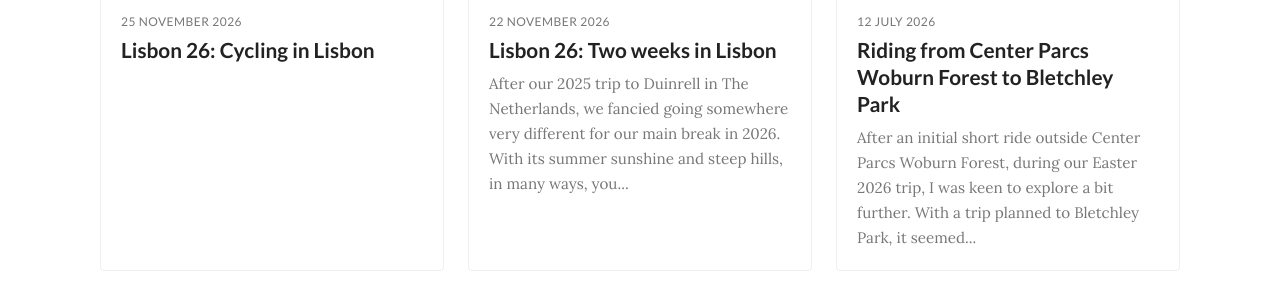
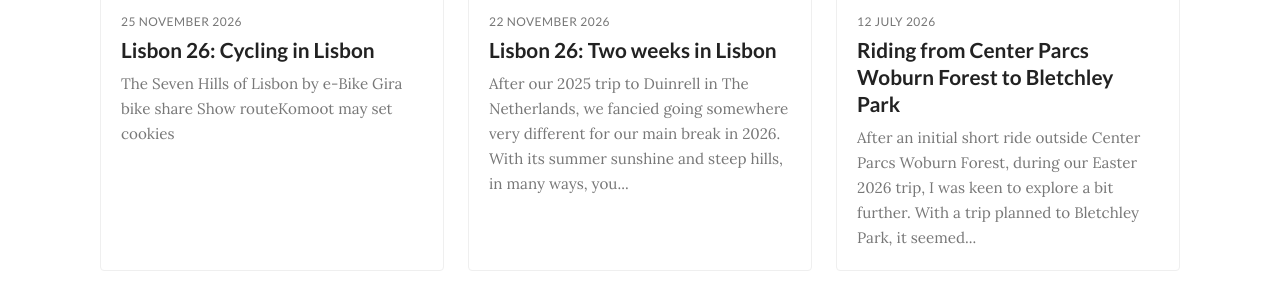
Before and after one commit to domcycling/domcycling.com, a Jekyll site: the page built from index.html, in a window 1280 px wide, cut to the strip 419-711 px from the top of the page. Built offline with Jekyll 4.4.1, drawn with Linux system fonts in a browser that asks for light colours; the list of posts is cut into pages by our own code.

Commit message:
Lisbon 26: Cycling in Lisbon (interactive Komoot embed)
Interactive Komoot tours now wait behind an embed-hold placeholder until
cookies are accepted or the reader selects Show route. site.js loads the
iframe from data-embed-src when set, so the link itself goes to the tour
page.

Co-Authored-By: Claude Opus 5.5 <noreply@anthropic.com>

```diff
--- a/_posts/2026-11-25-cycling-in-lisbon.md
+++ b/_posts/2026-11-25-cycling-in-lisbon.md
@@ -33,6 +33,22 @@ title: 'Lisbon 26: Cycling in Lisbon'
 ![](https://f000.backblazeb2.com/file/domcycling/2026-11-25-cycling-in-lisbon/img_6294.webp){: loading="lazy"}
 ![](https://f000.backblazeb2.com/file/domcycling/2026-11-25-cycling-in-lisbon/img_6310.webp){: loading="lazy"}
 ![](https://f000.backblazeb2.com/file/domcycling/2026-11-25-cycling-in-lisbon/img_6311.webp){: loading="lazy"}
+![](https://f000.backblazeb2.com/file/domcycling/2026-11-25-cycling-in-lisbon/img_6715.webp){: loading="lazy"}
+![](https://f000.backblazeb2.com/file/domcycling/2026-11-25-cycling-in-lisbon/img_6732.webp){: loading="lazy"}
+![](https://f000.backblazeb2.com/file/domcycling/2026-11-25-cycling-in-lisbon/img_6908.webp){: loading="lazy"}
+![](https://f000.backblazeb2.com/file/domcycling/2026-11-25-cycling-in-lisbon/img_7255.webp){: loading="lazy"}
+![](https://f000.backblazeb2.com/file/domcycling/2026-11-25-cycling-in-lisbon/img_7989.webp){: loading="lazy"}
+![](https://f000.backblazeb2.com/file/domcycling/2026-11-25-cycling-in-lisbon/img_8068.webp){: loading="lazy"}
+![](https://f000.backblazeb2.com/file/domcycling/2026-11-25-cycling-in-lisbon/img_8351.webp){: loading="lazy"}
+![](https://f000.backblazeb2.com/file/domcycling/2026-11-25-cycling-in-lisbon/img_8376.webp){: loading="lazy"}
+![](https://f000.backblazeb2.com/file/domcycling/2026-11-25-cycling-in-lisbon/img_8459.webp){: loading="lazy"}
+![](https://f000.backblazeb2.com/file/domcycling/2026-11-25-cycling-in-lisbon/img_8462.webp){: loading="lazy"}
+![](https://f000.backblazeb2.com/file/domcycling/2026-11-25-cycling-in-lisbon/img_8838.webp){: loading="lazy"}
+</div>
+
+## The Seven Hills of Lisbon by e-Bike
+
+<div class="gallery" markdown="1">
 ![](https://f000.backblazeb2.com/file/domcycling/2026-11-25-cycling-in-lisbon/img_6434.webp){: loading="lazy"}
 ![](https://f000.backblazeb2.com/file/domcycling/2026-11-25-cycling-in-lisbon/img_6439.webp){: loading="lazy"}
 ![](https://f000.backblazeb2.com/file/domcycling/2026-11-25-cycling-in-lisbon/img_6440.webp){: loading="lazy"}
@@ -102,16 +118,11 @@ title: 'Lisbon 26: Cycling in Lisbon'
 ![](https://f000.backblazeb2.com/file/domcycling/2026-11-25-cycling-in-lisbon/img_6678.webp){: loading="lazy"}
 ![](https://f000.backblazeb2.com/file/domcycling/2026-11-25-cycling-in-lisbon/img_6685.webp){: loading="lazy"}
 ![](https://f000.backblazeb2.com/file/domcycling/2026-11-25-cycling-in-lisbon/img_6690.webp){: loading="lazy"}
-![](https://f000.backblazeb2.com/file/domcycling/2026-11-25-cycling-in-lisbon/img_6715.webp){: loading="lazy"}
-![](https://f000.backblazeb2.com/file/domcycling/2026-11-25-cycling-in-lisbon/img_6732.webp){: loading="lazy"}
-![](https://f000.backblazeb2.com/file/domcycling/2026-11-25-cycling-in-lisbon/img_6908.webp){: loading="lazy"}
-![](https://f000.backblazeb2.com/file/domcycling/2026-11-25-cycling-in-lisbon/img_7255.webp){: loading="lazy"}
-![](https://f000.backblazeb2.com/file/domcycling/2026-11-25-cycling-in-lisbon/img_7989.webp){: loading="lazy"}
-![](https://f000.backblazeb2.com/file/domcycling/2026-11-25-cycling-in-lisbon/img_8068.webp){: loading="lazy"}
-![](https://f000.backblazeb2.com/file/domcycling/2026-11-25-cycling-in-lisbon/img_8351.webp){: loading="lazy"}
-![](https://f000.backblazeb2.com/file/domcycling/2026-11-25-cycling-in-lisbon/img_8376.webp){: loading="lazy"}
-![](https://f000.backblazeb2.com/file/domcycling/2026-11-25-cycling-in-lisbon/img_8459.webp){: loading="lazy"}
-![](https://f000.backblazeb2.com/file/domcycling/2026-11-25-cycling-in-lisbon/img_8462.webp){: loading="lazy"}
+</div>
+
+## Gira bike share
+
+<div class="gallery" markdown="1">
 ![](https://f000.backblazeb2.com/file/domcycling/2026-11-25-cycling-in-lisbon/img_8551.webp){: loading="lazy"}
 ![](https://f000.backblazeb2.com/file/domcycling/2026-11-25-cycling-in-lisbon/img_8552.webp){: loading="lazy"}
 ![](https://f000.backblazeb2.com/file/domcycling/2026-11-25-cycling-in-lisbon/img_8555.webp){: loading="lazy"}
@@ -142,6 +153,7 @@ title: 'Lisbon 26: Cycling in Lisbon'
 ![](https://f000.backblazeb2.com/file/domcycling/2026-11-25-cycling-in-lisbon/img_8762.webp){: loading="lazy"}
 ![](https://f000.backblazeb2.com/file/domcycling/2026-11-25-cycling-in-lisbon/img_8764.webp){: loading="lazy"}
 ![](https://f000.backblazeb2.com/file/domcycling/2026-11-25-cycling-in-lisbon/img_8765.webp){: loading="lazy"}
-![](https://f000.backblazeb2.com/file/domcycling/2026-11-25-cycling-in-lisbon/img_8838.webp){: loading="lazy"}
 ![](https://f000.backblazeb2.com/file/domcycling/2026-11-25-cycling-in-lisbon/img_9029.webp){: loading="lazy"}
 </div>
+
+<div class="embed embed-tour"><a class="embed-hold" href="https://www.komoot.com/tour/3406378795?share_token=aPQRGw7ziYo2LlgiCpkyuDyzdi9MYIE6kLmZupaUwpqpQ80fEz&amp;ref=profile" data-embed-src="https://www.komoot.com/tour/3406378795/embed?share_token=aPQRGw7ziYo2LlgiCpkyuDyzdi9MYIE6kLmZupaUwpqpQ80fEz&amp;layout=classic&amp;profile=1&amp;line=4f6814" data-embed-title="Route map on Komoot"><span class="embed-hold-label">Show route</span><span class="embed-hold-note">Komoot may set cookies</span></a></div>
--- a/assets/css/style.css
+++ b/assets/css/style.css
@@ -464,6 +464,8 @@ a.embed-hold {
 }
 .embed-video a.embed-hold { aspect-ratio: 16 / 9; }
 .embed-map a.embed-hold { aspect-ratio: 3 / 2; min-height: 420px; }
+/* Komoot's interactive tour (map plus elevation profile) needs a fixed height. */
+.embed-tour iframe, .embed-tour a.embed-hold { aspect-ratio: auto; height: 700px; max-height: 85vh; }
 .embed-hold-label { font-size: 1.1rem; font-weight: 700; }
 .embed-hold-note { color: var(--muted); font-size: .85rem; }
 .embed-route img { display: block; margin: 0 auto; border-radius: 6px; }
--- a/assets/js/site.js
+++ b/assets/js/site.js
@@ -93,7 +93,8 @@
       return;
     }
     var frame = document.createElement("iframe");
-    frame.src = link.href;
+    // data-embed-src lets the link go to the page itself while the frame loads its embed.
+    frame.src = link.getAttribute("data-embed-src") || link.href;
     frame.title = link.getAttribute("data-embed-title") || "Embedded content";
     frame.loading = "lazy";
     frame.allowFullscreen = true;
```
